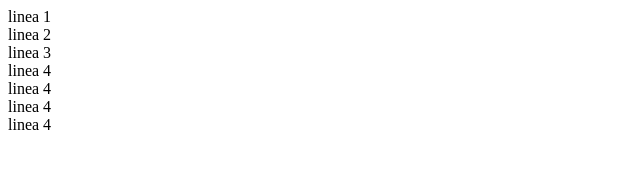
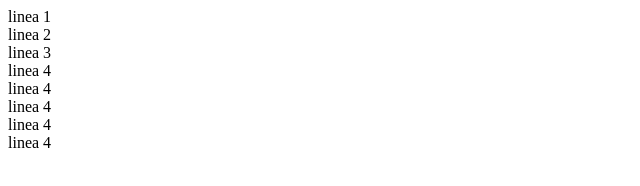
Before and after one commit to Aanuar2323/git, a plain HTML site: page index.html in a window 1280 px wide. Shown: the full height of the page, 0-640 px from the left. Drawn offline with Linux system fonts and the light colour scheme.

Commit message:
quinto commit

```diff
--- a/index.html
+++ b/index.html
@@ -13,5 +13,6 @@
     <div>linea 4</div>
     <div>linea 4</div>
     <div>linea 4</div>
+    <div>linea 4</div>
 </body>
 </html>
```
